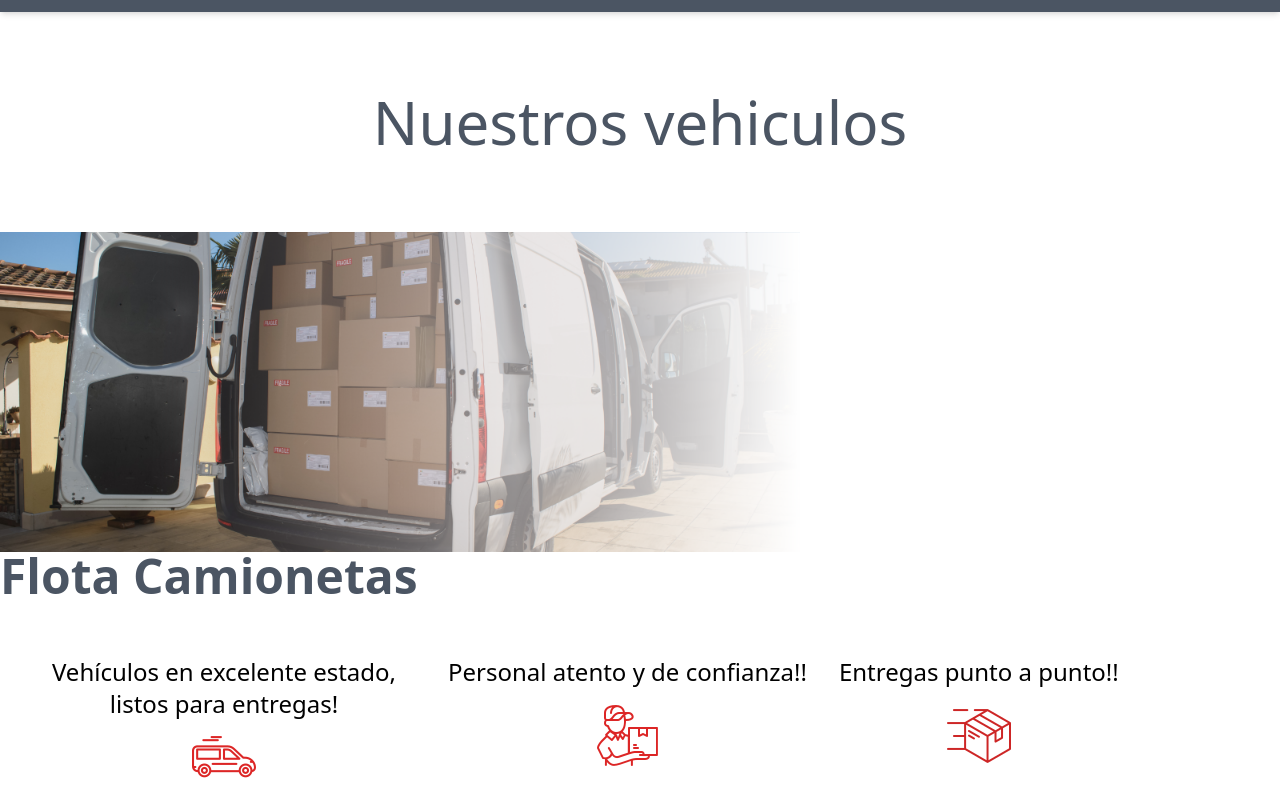
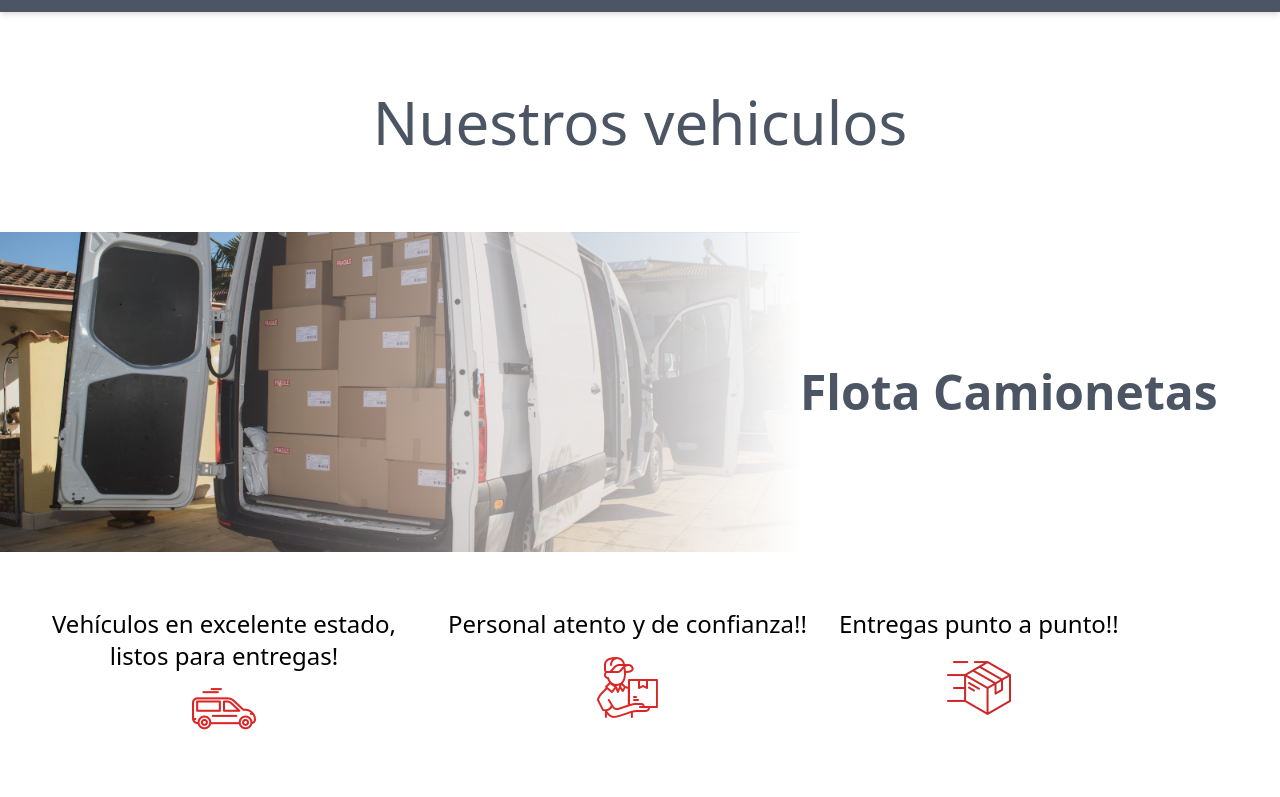
Before and after one commit to Gabrielajhos/transporteRamirez, a React (Vite) app: page /flota in a window 1280 px wide. Shown: the part 473-1270 px from the top of the page. Built offline with nearby package versions, Linux system fonts and the light colour scheme.

Commit message:
telve commit

```diff
--- a/src/pages/Flota.jsx
+++ b/src/pages/Flota.jsx
@@ -19,7 +19,7 @@ const Flota = () => {
     <>
 <h1 className='text-6xl text-gray-600 text-center p-8 m-12'>Nuestros vehiculos</h1>
     <div>
-    <div className='block mb:flex items-center mt-10'>
+    <div className='block md:flex items-center mt-10'>
     <img className='max-h-80' src={Camionetas} alt='Flota camionetas'/>
     <h2 className='text-5xl text-gray-600 font-bold'>Flota Camionetas</h2>
     </div>
```
